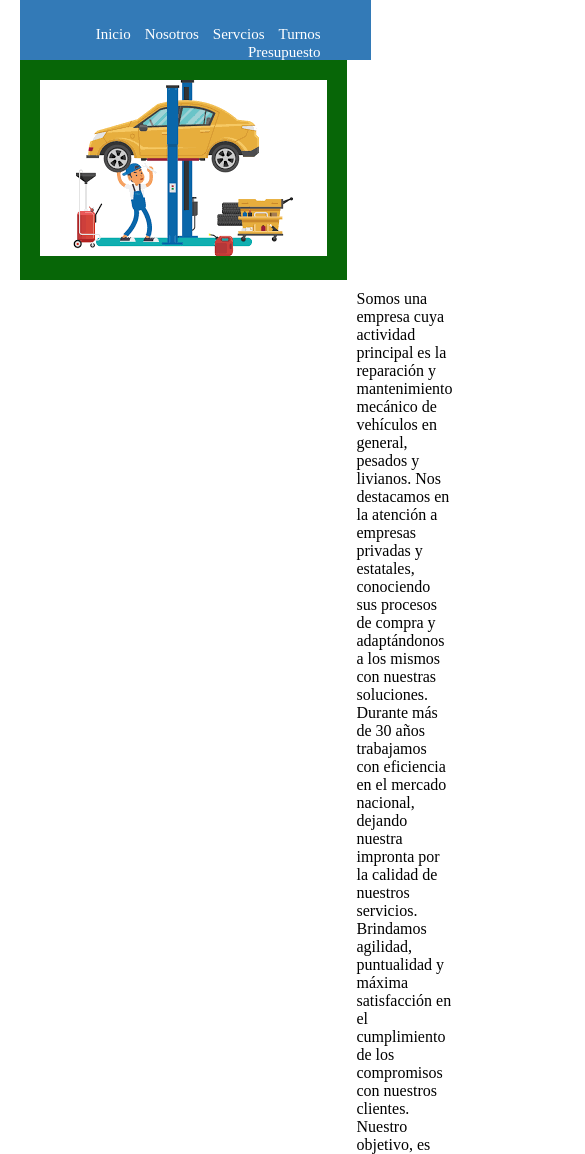
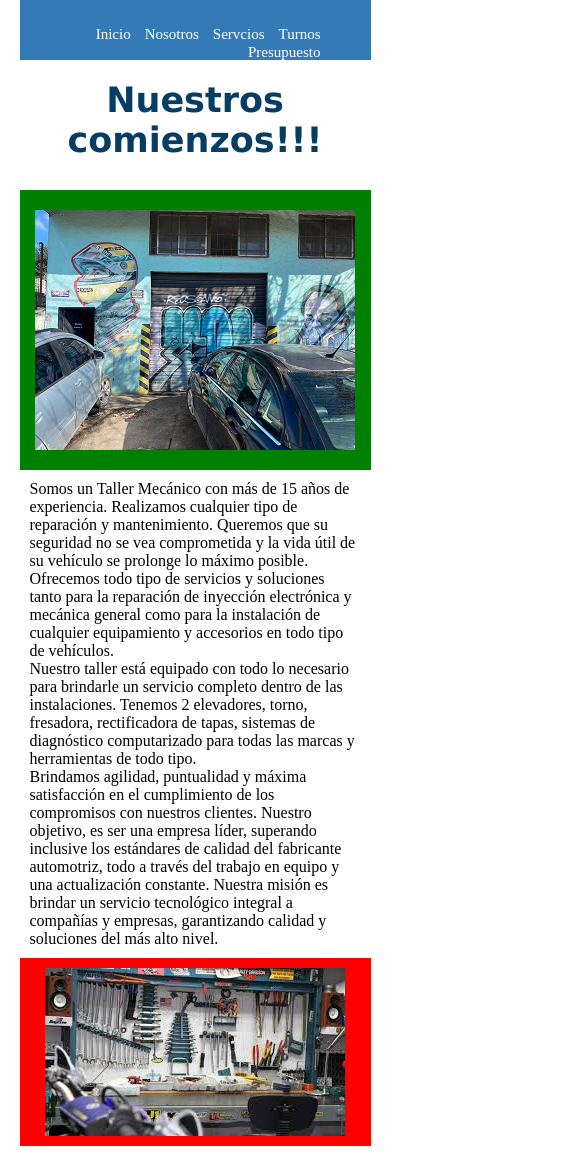
Before and after one commit to marinacolaneri/NONNA, a plain HTML site: page pag/nosotros.html in a window 390 px wide. Shown: the top 1154 px of the page, 585 px wide, since content can reach past the window. Drawn offline with Linux system fonts and the light colour scheme.

Commit message:
modifico pag nosotros y estilos

```diff
--- a/css/estilos.css
+++ b/css/estilos.css
@@ -330,15 +330,15 @@ input, textarea{
 }
 
 
-/* quienes somos */
+/* nuestro trayctoria */
 
-.quienes-somos{
+.nuestra-trayectoria{
 
     width: 100%;
     height: 100vh;
     display: grid;
-    grid-template-columns: 1fr 1fr 1fr;
-    grid-template-rows: 1fr 1fr 1fr;
+    grid-template-columns: 1fr 1fr 1fr 1fr 1fr;
+    grid-template-rows: 1fr 1fr 1fr 1fr;
 
     justify-items: stretch;
     align-items: stretch;
@@ -346,26 +346,131 @@ input, textarea{
 
 }
 
-.sobre-nos{
-    background-color: rgb(7, 102, 7);
+.trayectoria-img{
+    background-color: green;
     padding: 20px;
     max-width: 100%;
-    grid-column: 1 / 2;
-    grid-row: 1 / 2;
+    grid-column: 1 / 3;
+    grid-row: 1 / 3;
 
+   display: flex;
+   justify-content: center;
+   align-items: center;
 }
-.texto-sobre-nos{
+.trayectoria-texto{
     background-color: white;
     padding: 10px;
-    grid-column: 2 / 3;
-    grid-row: 2 / 3;
+    grid-column: 2 / 5;
+    grid-row: 2 / 4;
+    align-self: center;
+    display: flex;
+   justify-content: center;
+   align-items: center;
 
 }
 
-.sobre-nos2{
-    background-color: red;
+.trayectoria-img2{
+   background-color: red;
     padding: 10px;
-    grid-column: 3 / 4;
-    grid-row: 3 / 4;
+    grid-column: 4 / 6;
+    grid-row: 3 / 5;
     max-width: 100%;
+    display: flex;
+   justify-content: center;
+   align-items: center;
 }
+@media screen and (max-width:480px)
+{
+    #superior{
+        display: flex;
+        flex-direction: row;
+        align-items: flex-start;
+        }
+
+    .nuestra-trayectoria{
+        display: flex;
+        flex-direction: column;
+        height: 100vh;
+        align-items: stretch;
+
+        }
+    .trayectoria-img{
+        flex: 1;
+        order: 1;
+        }
+
+    .trayectoria-texto{
+        flex: 1;
+        order: 2;
+         }
+
+    .trayectoria-img2{
+        flex: 1;
+        order: 3;
+        }
+
+    .presupuesto{
+        width: 100%;
+         }
+
+    .validez{
+       text-align: start}
+
+
+    .sobre-nos2{
+        background-color: red;
+        padding: 10px;
+        grid-column: 3 / 4;
+        grid-row: 3 / 4;
+        max-width: 100%;
+        }
+
+        /* inicio */
+
+    .textos-header{
+
+        display: flex;
+        flex-direction: column;
+        height: 100vh;
+        align-items: center;
+
+        }
+
+    h3{
+
+        display: flex;
+
+        justify-content: center;
+
+        }
+
+    .contenedor-fondo{
+        flex-direction: column;
+        margin: auto;
+        }
+
+    .contactar{
+        padding-top: 20px;
+        }
+
+    .contactar1{
+        padding-top: 20px;
+        }
+
+    #img1{
+        max-width: 480px;
+        margin: 0%;
+        padding: 0%;
+
+        }
+
+    #img2{
+        max-width: 480px;
+        margin: 0%;
+        }
+
+    .ubicacion{
+        max-width: 480px;
+        }
+
+}
--- a/pag/nosotros.html
+++ b/pag/nosotros.html
@@ -27,17 +27,34 @@
 
          </header>
 
-        <main>
+         <main>
+
+            <h1 class="titulo-servicios">Nuestros comienzos!!!</h1>
+
+                <div class="nuestra-trayectoria">
+                    <div class="trayectoria-img">
+                        <img src="../img/frente 1.png" alt="">
+                    </div>
+
+                    <div class="trayectoria-img2">
+                        <img src="../img/quienes- somos2.jpg" alt="">
+                    </div>
+                    <div class="trayectoria-texto">
+                        <p> Somos un Taller Mecánico con más de 15 años de experiencia. Realizamos cualquier tipo de reparación y mantenimiento. Queremos que su seguridad no se vea comprometida y la vida útil de su vehículo se prolonge lo máximo posible.
+                            Ofrecemos todo tipo de servicios y soluciones tanto para la reparación de inyección electrónica y mecánica general como para la instalación de cualquier equipamiento
+                            y accesorios en todo tipo de vehículos. <br>
+
+                            Nuestro taller está equipado con todo lo necesario para brindarle un servicio completo dentro de las instalaciones. Tenemos 2 elevadores, torno,
+                            fresadora, rectificadora de tapas, sistemas de diagnóstico computarizado para todas las marcas y herramientas de todo tipo. <br>
+
+                            Brindamos agilidad, puntualidad y máxima satisfacción en el cumplimiento de los compromisos con nuestros clientes. Nuestro objetivo,
+                             es ser una empresa líder, superando inclusive los estándares de calidad del fabricante automotriz, todo a través del trabajo en equipo y una actualización constante.
+                            Nuestra misión es brindar un servicio tecnológico integral a compañías y empresas, garantizando calidad y soluciones del más alto nivel.</p>
+                    </div >
+                </div>
 
 
-            <div class="quienes-somos">
-                <div class="sobre-nos">
-                    <img src="../img/quienes-somos.png" alt="">
-                </div>
-                <div class="texto-sobre-nos">
-                    <p> Somos una empresa cuya actividad principal es la reparación y mantenimiento mecánico de vehículos en general, pesados y livianos. Nos destacamos en la atención a empresas privadas y estatales, conociendo sus procesos de compra y adaptándonos a los mismos con nuestras soluciones. Durante más de 30 años trabajamos con eficiencia en el mercado nacional, dejando nuestra impronta por la calidad de nuestros servicios. Brindamos agilidad, puntualidad y máxima satisfacción en el cumplimiento de los compromisos con nuestros clientes. Nuestro objetivo, es ser una empresa líder, superando inclusive los estándares de calidad del fabricante automotriz, todo a través del trabajo en equipo y una actualización constante. Nuestra misión es brindar un servicio tecnológico integral a compañías y empresas, garantizando calidad y soluciones del más alto nivel.</p>
-                </div >
-                <div class="sobre-nos2">
-                    <img src="../img/quienes- somos2.jpg" alt="">
-                </div>
-            </div>
+        </main>
+
+</body>
+</html>
```
Also changed, not shown: img/frente 1.png (added), img/frente.jpeg (added), index.html (indentation only), 1 other file.
